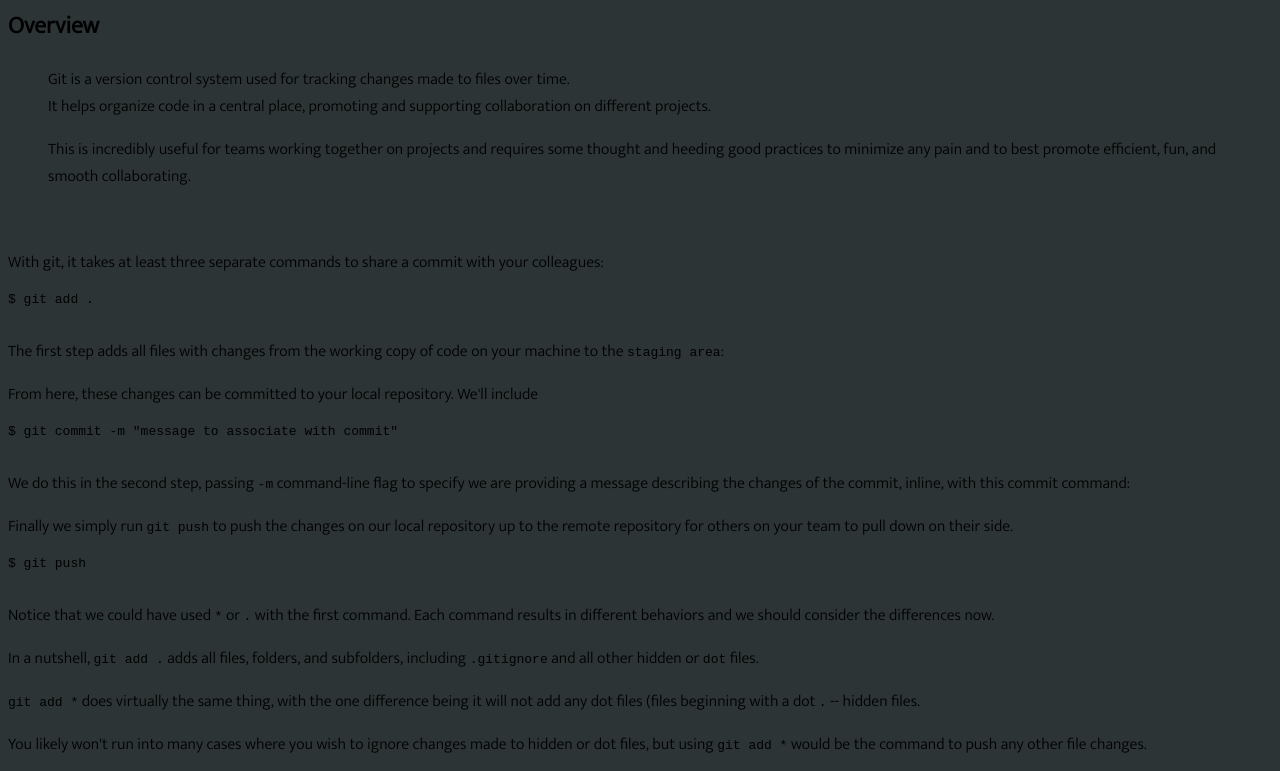
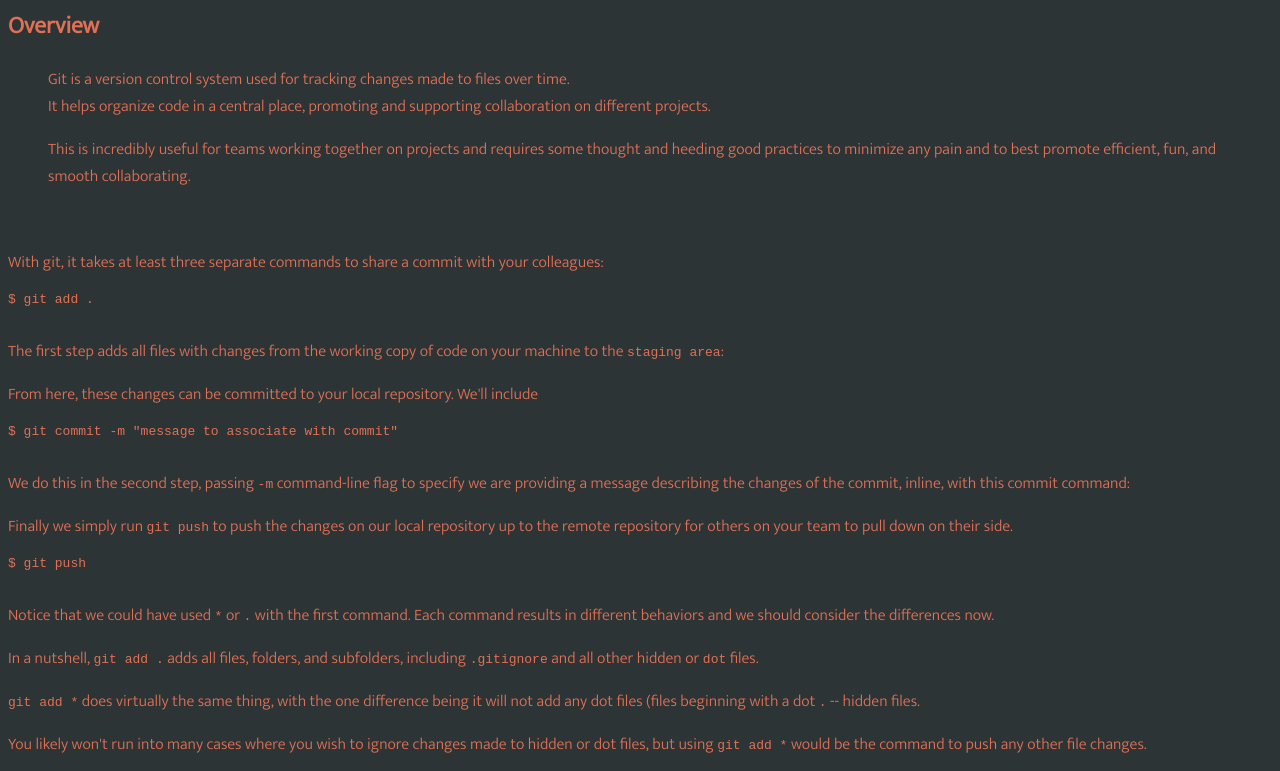
Before and after one commit to skyneticist/skyneticist.github.io, a plain HTML site: page index.html in a window 1280 px wide. Shown: the part 90-861 px from the top of the page. Drawn offline with Linux system fonts and the light colour scheme.

```diff
--- a/index.html
+++ b/index.html
@@ -14,6 +14,7 @@
     body {
         background-color: #2d3436;
         font-family: 'Mukta', sans-serif;
+        color: #e17055;
     }
 </style>
 
```
